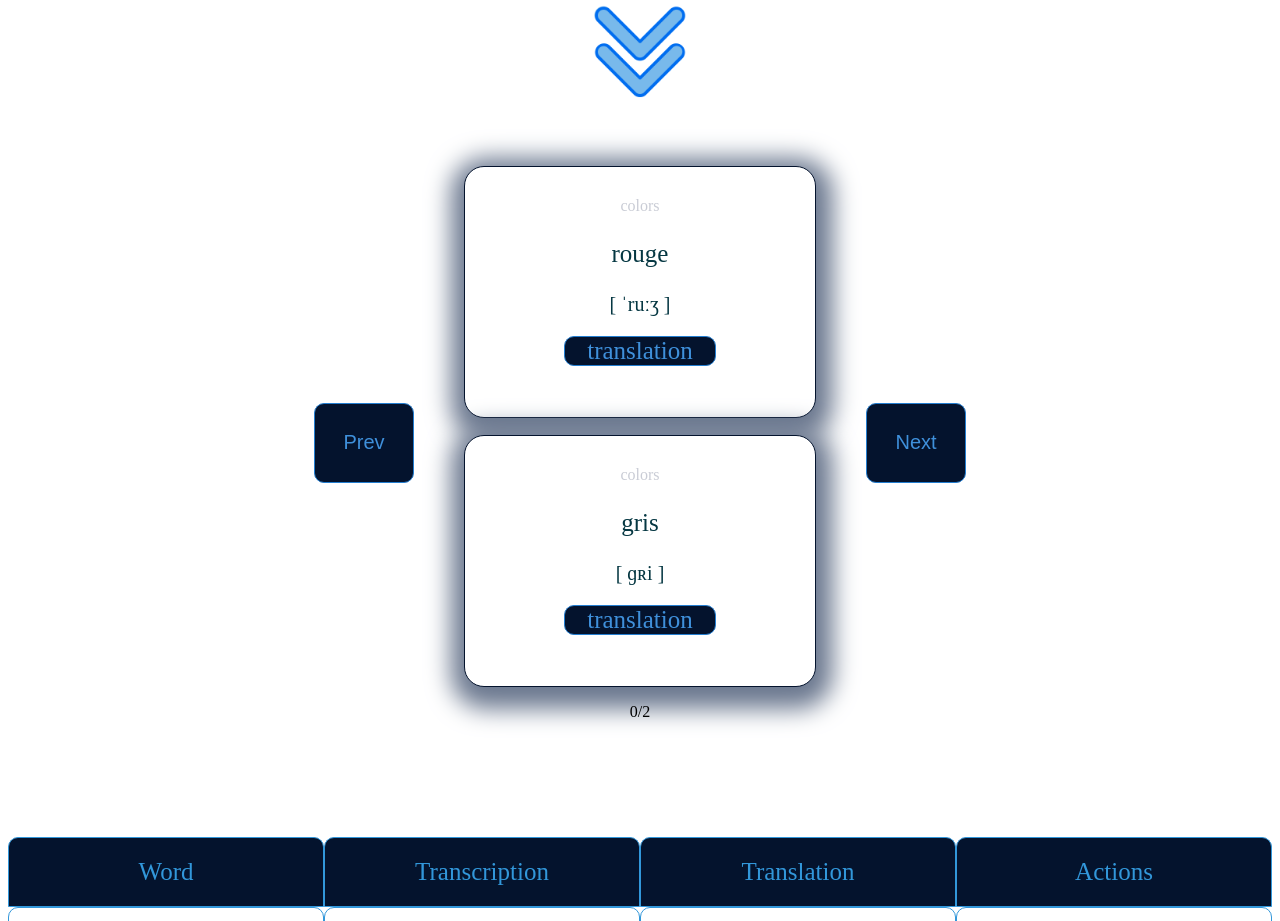
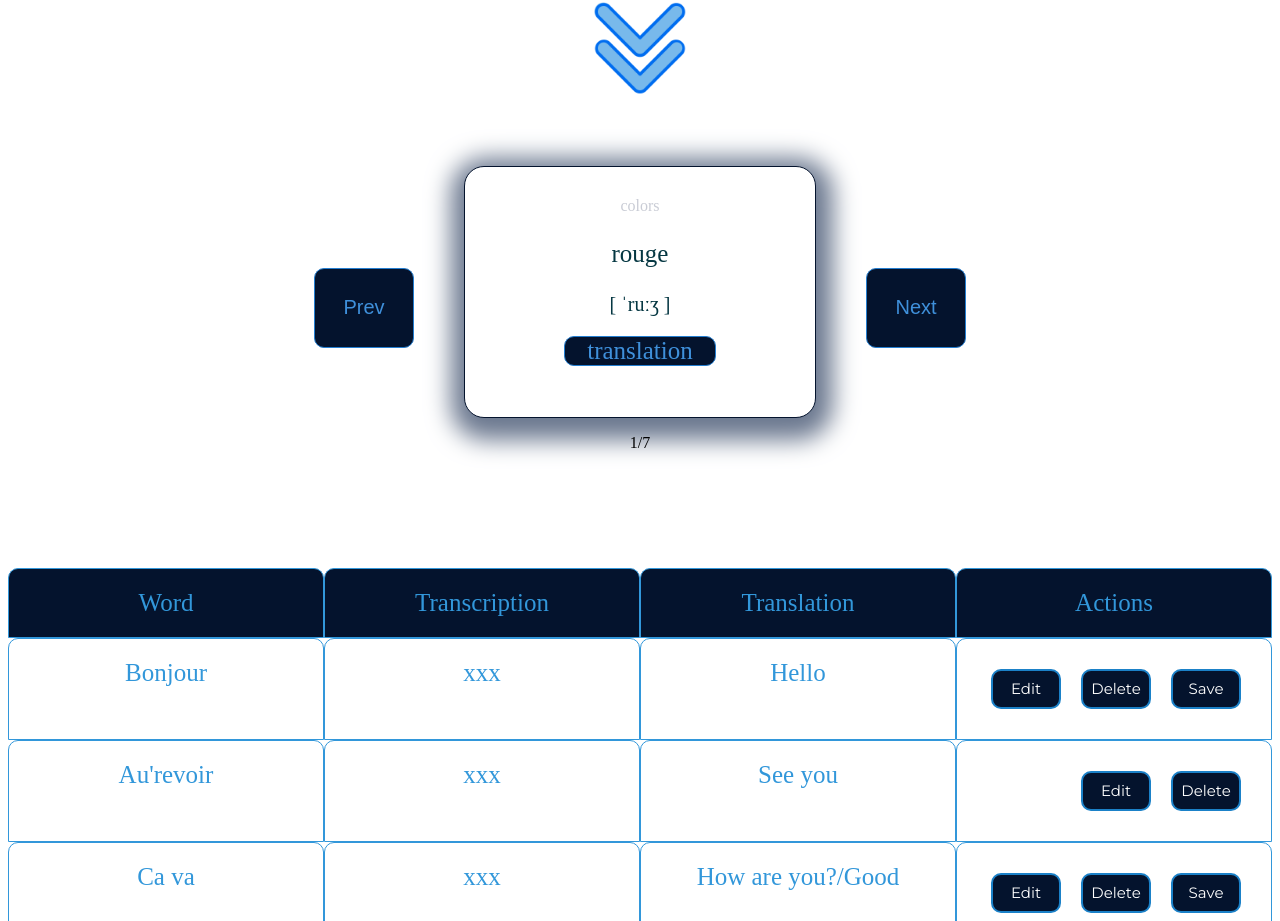
Before and after one commit to KateM3d/words, a React (Create React App) app in the folder words/: page / in a window 1280 px wide. Shown: the part 478-1399 px from the top of the page. Built offline with nearby package versions, Linux system fonts and the light colour scheme.

Commit message:
fixed slider

```diff
--- a/words/src/components/Flashcard/Flashcard.jsx
+++ b/words/src/components/Flashcard/Flashcard.jsx
@@ -16,41 +16,41 @@ const words = [
     english: "grey",
     category: "colors",
   },
-  //   {
-  //     id: "3",
-  //     french: "vert",
-  //     transcription: "[ vɛʀ ]",
-  //     english: "green",
-  //     category: "colors",
-  //   },
-  //   {
-  //     id: "4",
-  //     french: "blanc",
-  //     transcription: "[ blɑ̃ ]",
-  //     english: "white",
-  //     category: "colors",
-  //   },
-  //   {
-  //     id: "5",
-  //     french: "noir",
-  //     transcription: "[ nwaʀ ]",
-  //     english: "black",
-  //     category: "colors",
-  //   },
-  //   {
-  //     id: "6",
-  //     french: "jaune",
-  //     transcription: "[ ʒon ]",
-  //     english: "yellow",
-  //     category: "colors",
-  //   },
-  //   {
-  //     id: "7",
-  //     french: "bleu",
-  //     transcription: "[ blo͝o ]",
-  //     english: "blue",
-  //     category: "colors",
-  //   },
+  {
+    id: "3",
+    french: "vert",
+    transcription: "[ vɛʀ ]",
+    english: "green",
+    category: "colors",
+  },
+  {
+    id: "4",
+    french: "blanc",
+    transcription: "[ blɑ̃ ]",
+    english: "white",
+    category: "colors",
+  },
+  {
+    id: "5",
+    french: "noir",
+    transcription: "[ nwaʀ ]",
+    english: "black",
+    category: "colors",
+  },
+  {
+    id: "6",
+    french: "jaune",
+    transcription: "[ ʒon ]",
+    english: "yellow",
+    category: "colors",
+  },
+  {
+    id: "7",
+    french: "bleu",
+    transcription: "[ blo͝o ]",
+    english: "blue",
+    category: "colors",
+  },
 ];
 
 function Card(props) {
@@ -81,14 +81,17 @@ function Flashcard() {
 
   function handleIncrementCount() {
     setCount(count + 1);
-    if (count === words.length) {
+    console.log(count);
+    console.log(words.length);
+    if (count + 2 > words.length) {
       return setCount(0);
     }
   }
   function handleDecrementCount() {
     setCount(count - 1);
-    if (count === 0) {
-      setCount(words.length);
+    if (count < 1) {
+      console.log(`yey`);
+      setCount(words.length - 1);
     }
   }
   return (
@@ -98,18 +101,18 @@ function Flashcard() {
       </button>
 
       <div className="containerFlashcard">
-        {words.map((word) => (
-          <Card
-            key={word.id}
-            category={word.category}
-            french={word.french}
-            transcription={word.transcription}
-            english={word.english}
-          />
-        ))}
+        {/* {words.map((word) => ( */}
+        <Card
+          key={words[count].id}
+          category={words[count].category}
+          french={words[count].french}
+          transcription={words[count].transcription}
+          english={words[count].english}
+        />
+        {/* ))} */}
 
         <p>
-          {count}/{words.length}
+          {words[count].id}/{words.length}
         </p>
       </div>
       <button className="sliderBtn" onClick={handleIncrementCount}>
```
